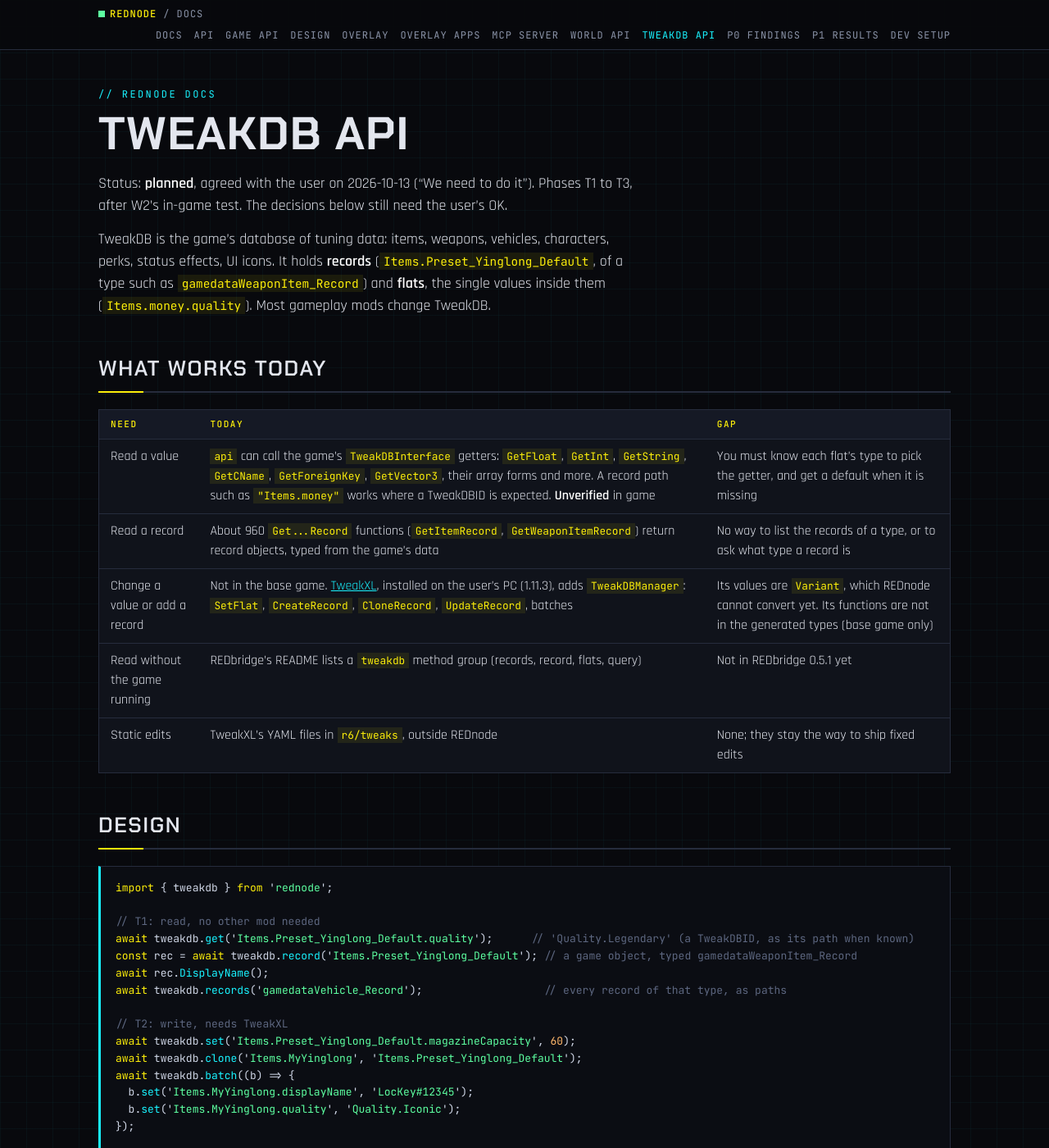
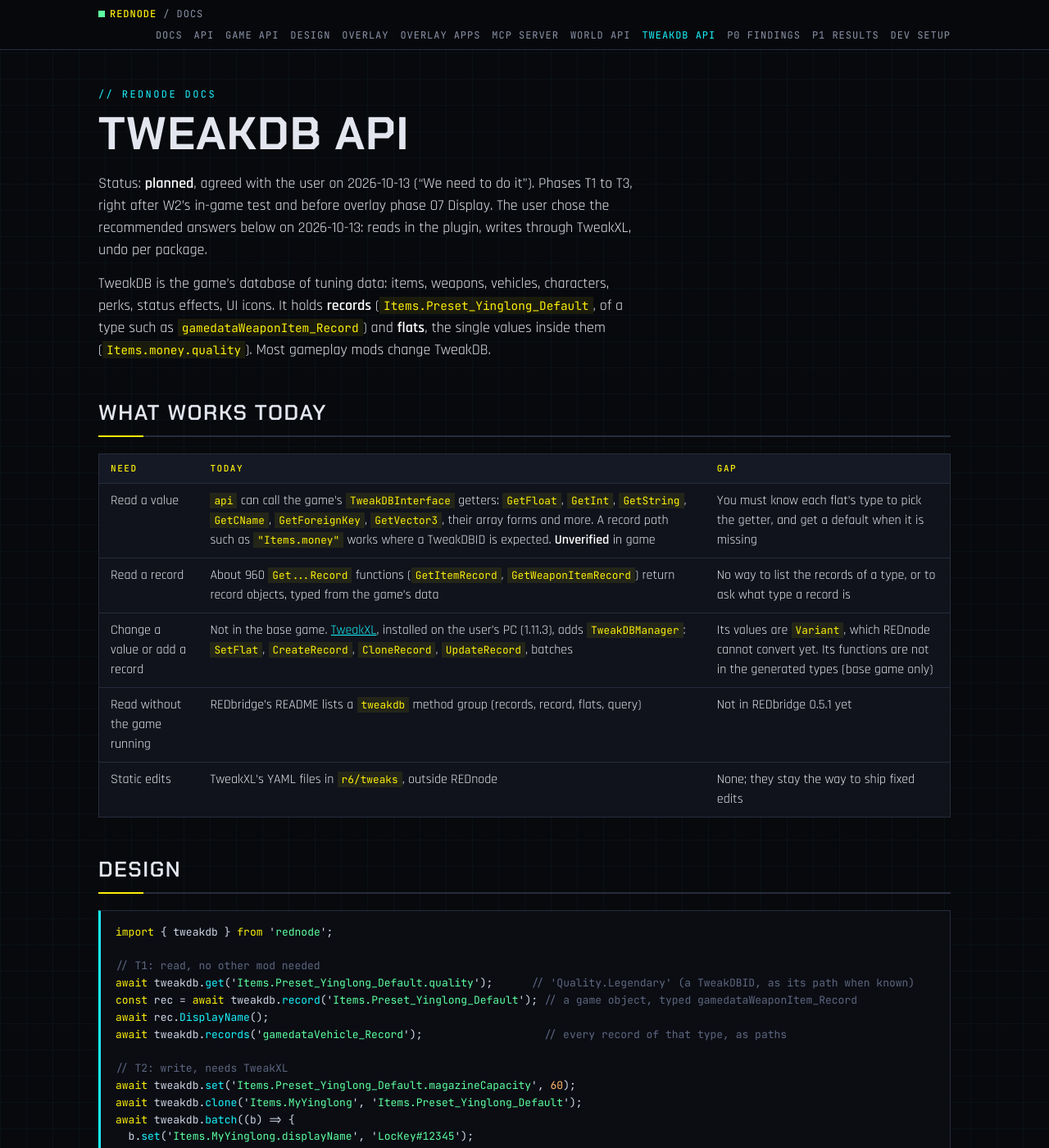
Before and after one commit to CyberbuildsAI/REDnode, a Jekyll site: the page built from docs/tweakdb.md, in a window 1280 px wide and 1400 px high. Shown: the whole window at 82% size. Built offline with Jekyll 4.4.1, drawn with Linux system fonts in a browser that asks for light colours; our own code applies the rules of GitHub Pages for plain Markdown files; some of the changed text lies outside the part shown.

Commit message:
TweakDB API: record the user's decisions and the order
Co-Authored-By: Claude Opus 5.5 <noreply@anthropic.com>

```diff
--- a/docs/tweakdb.md
+++ b/docs/tweakdb.md
@@ -1,6 +1,6 @@
 # TweakDB API
 
-Status: **planned**, agreed with the user on 2026-10-13 ("We need to do it"). Phases T1 to T3, after W2's in-game test. The decisions below still need the user's OK.
+Status: **planned**, agreed with the user on 2026-10-13 ("We need to do it"). Phases T1 to T3, right after W2's in-game test and before overlay phase O7 Display. The user chose the recommended answers below on 2026-10-13: reads in the plugin, writes through TweakXL, undo per package.
 
 TweakDB is the game's database of tuning data: items, weapons, vehicles, characters, perks, status effects, UI icons. It holds **records** (`Items.Preset_Yinglong_Default`, of a type such as `gamedataWeaponItem_Record`) and **flats**, the single values inside them (`Items.money.quality`). Most gameplay mods change TweakDB.
 
@@ -62,4 +62,4 @@ await tweakdb.batch((b) => {
 
 ## Order
 
-After W2's in-game test. Its place relative to overlay phase O7 Display is to be agreed with the user.
+Decided with the user on 2026-10-13: right after W2's in-game test, then overlay phase O7 Display.
```
Also changed, not shown: other parts of docs/tweakdb.md (+1 -1 lines), CLAUDE.md (+1 -1 lines).
